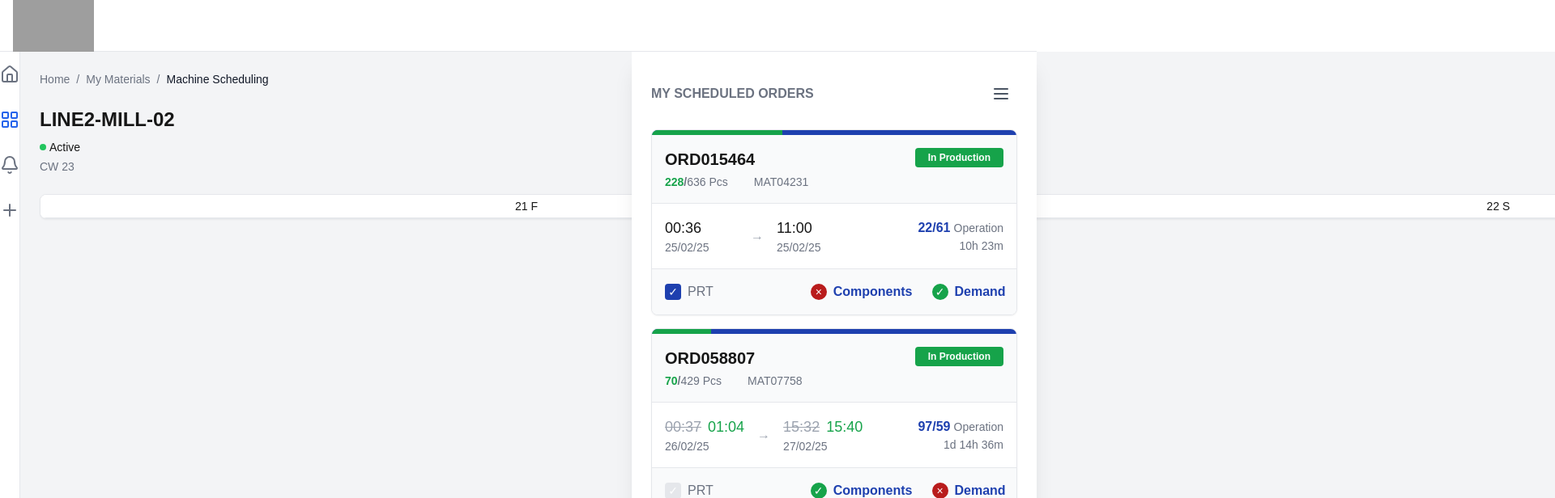
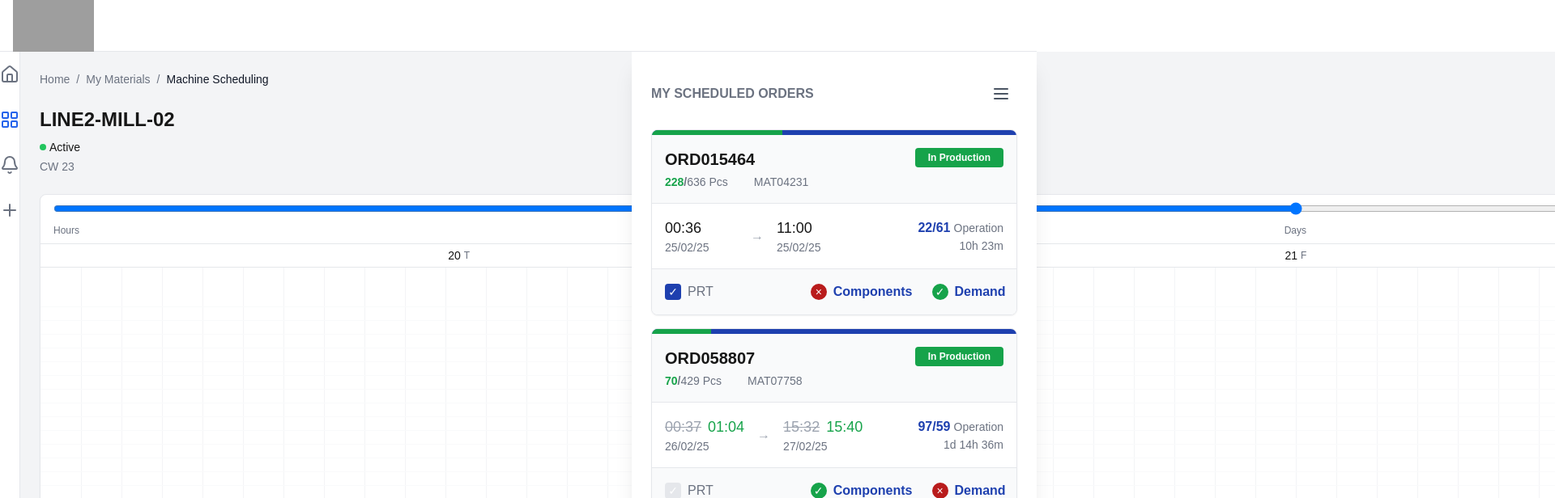
Before and after one commit to ilginarat/scheduling, a Next.js app: page / in a window 1280 px wide. Shown: the top 616 px of the page at 81% size, 1920 px wide, since content can reach past the window. Built offline with nearby package versions, Linux system fonts and the light colour scheme; grey boxes are pictures that could not be loaded.

Commit message:
timeline 0.2

```diff
--- a/src/app/page.tsx
+++ b/src/app/page.tsx
@@ -69,7 +69,7 @@ export default function Home() {
                 <main className="flex-1 bg-gray-100">
                     <div className="flex h-full relative">
                         {/* Main Content Area */}
-                        <div className="flex-1 p-6">
+                        <div className="flex-1 p-6 flex flex-col">
                             <nav className="flex items-center space-x-2 text-sm text-gray-500 mb-6">
                                 <Link href="/" className="hover:text-gray-700">
                                     Home
@@ -104,12 +104,16 @@ export default function Home() {
                             </div>
 
                             {/* Timeline Container */}
-                            <div className="bg-white rounded-lg shadow-sm border border-gray-200 overflow-hidden">
-                                <TimelineGrid
-                                    startDate={timelineStartDate}
-                                    endDate={timelineEndDate}
-                                    gridGrain={gridGrain}
-                                />
+                            <div
+                                className="flex-1 bg-white rounded-lg shadow-sm border border-gray-200 overflow-hidden"
+                                style={{
+                                    width: isOrdersOpen
+                                        ? "calc(100% - 500px)"
+                                        : "100%",
+                                    transition: "width 300ms ease-in-out",
+                                }}
+                            >
+                                <TimelineGrid gridGrain="hour" />
                             </div>
                         </div>
 
--- a/src/components/timeline/TimelineGrid.tsx
+++ b/src/components/timeline/TimelineGrid.tsx
@@ -1,21 +1,15 @@
-import React, {
-    useEffect,
-    useRef,
-    useState,
-    WheelEvent,
-    TouchEvent,
-} from "react";
+import React, { useEffect, useRef, useState } from "react";
 import {
     format,
     addHours,
     startOfDay,
     endOfDay,
+    addDays,
     eachDayOfInterval,
+    addMonths,
 } from "date-fns";
 
 interface TimelineGridProps {
-    startDate: Date;
-    endDate: Date;
     gridGrain: "hour" | "halfDay" | "day";
 }
 
@@ -25,111 +19,93 @@ interface DateGroup {
     end: Date;
 }
 
-const TimelineGrid: React.FC<TimelineGridProps> = ({
-    startDate,
-    endDate,
-    gridGrain,
-}) => {
+const TimelineGrid: React.FC<TimelineGridProps> = ({ gridGrain }) => {
     const gridRef = useRef<HTMLDivElement>(null);
     const [visibleGroups, setVisibleGroups] = useState<DateGroup[]>([]);
-    const [scale, setScale] = useState(1);
-    const minDateWidth = 50; // Base width (in pixels) for each column
-    const MIN_SCALE = 0.1;
-    const MAX_SCALE = 3;
+    const [scale, setScale] = useState(50); // Scale from 0 to 100
+    const baseColumnWidth = 50;
 
-    // This ref stores the initial distance between two touch points for pinch gestures.
-    const pinchRef = useRef<number | null>(null);
+    // Calculate dates based on scale value (0-100)
+    // 0: hourly view
+    // 50: daily view
+    // 100: monthly view
+    const calculateVisibleDates = (
+        availableWidth: number,
+        scaleValue: number
+    ) => {
+        const today = startOfDay(new Date());
+        const dates: DateGroup[] = [];
 
-    // Zoom in/out using the mouse wheel (with ctrl/meta key)
-    const handleWheel = (e: WheelEvent<HTMLDivElement>) => {
-        if (e.ctrlKey || e.metaKey) {
-            e.preventDefault();
-            const delta = -e.deltaY;
-            const zoomFactor = 0.01;
-            setScale((prevScale) => {
-                const newScale = prevScale * (1 + delta * zoomFactor);
-                return Math.min(Math.max(newScale, MIN_SCALE), MAX_SCALE);
+        if (scaleValue < 33) {
+            // Hour view
+            // Show hours for current day and adjacent days
+            const hoursToShow = Math.floor(24 * (1 + scaleValue / 33)); // 24 to 48 hours
+            const startHour = addHours(today, -Math.floor(hoursToShow / 2));
+
+            for (let i = 0; i < hoursToShow; i++) {
+                const hourDate = addHours(startHour, i);
+                dates.push({
+                    start: hourDate,
+                    end: addHours(hourDate, 1),
                 });
             }
-    };
+        } else if (scaleValue < 66) {
+            // Day view
+            // Show individual days
+            const daysToShow = Math.floor(7 * ((scaleValue - 33) / 33)); // 7 to 14 days
+            const startDay = addDays(today, -Math.floor(daysToShow / 2));
 
-    // Touch handlers for pinch-to-zoom gestures
-    const handleTouchStart = (e: TouchEvent<HTMLDivElement>) => {
-        if (e.touches.length === 2) {
-            const dx = e.touches[0].clientX - e.touches[1].clientX;
-            const dy = e.touches[0].clientY - e.touches[1].clientY;
-            pinchRef.current = Math.hypot(dx, dy);
+            for (let i = 0; i < daysToShow; i++) {
+                const dayDate = addDays(startDay, i);
+                dates.push({
+                    start: dayDate,
+                    end: dayDate,
+                });
             }
-    };
+        } else {
+            // Month view
+            // Show days grouped by weeks
+            const totalDays = Math.floor(30 * (scaleValue / 100)); // up to 30 days
+            const startDay = addDays(today, -Math.floor(totalDays / 2));
+            const daysPerGroup = Math.max(1, Math.floor(totalDays / 10)); // Group days as scale increases
 
-    const handleTouchMove = (e: TouchEvent<HTMLDivElement>) => {
-        if (e.touches.length === 2 && pinchRef.current !== null) {
-            const dx = e.touches[0].clientX - e.touches[1].clientX;
-            const dy = e.touches[0].clientY - e.touches[1].clientY;
-            const newDistance = Math.hypot(dx, dy);
-            const distanceDelta = newDistance / pinchRef.current;
-
-            setScale((prevScale) => {
-                const newScale = prevScale * distanceDelta;
-                return Math.min(Math.max(newScale, MIN_SCALE), MAX_SCALE);
-            });
-            pinchRef.current = newDistance;
-        }
-    };
-
-    const handleTouchEnd = (e: TouchEvent<HTMLDivElement>) => {
-        if (e.touches.length < 2) {
-            pinchRef.current = null;
-        }
-    };
-
-    // Recalculate visible date groups whenever startDate, endDate, or scale changes.
-    useEffect(() => {
-        const calculateVisibleGroups = () => {
-            if (!gridRef.current) return;
-
-            const gridWidth = gridRef.current.offsetWidth;
-            // Multiply scale so that higher scale means wider columns.
-            const scaledDateWidth = minDateWidth * scale;
-            const maxVisibleColumns = Math.floor(gridWidth / scaledDateWidth);
-
-            const allDates = eachDayOfInterval({
-                start: startDate,
-                end: endDate,
-            });
-            let groups: DateGroup[] = [];
-
-            if (allDates.length <= maxVisibleColumns) {
-                groups = allDates.map((date) => ({ start: date, end: date }));
-            } else {
-                const groupSize = Math.ceil(
-                    allDates.length / maxVisibleColumns
-                );
-                for (let i = 0; i < allDates.length; i += groupSize) {
-                    const groupSlice = allDates.slice(i, i + groupSize);
-                    groups.push({
-                        start: groupSlice[0],
-                        end: groupSlice[groupSlice.length - 1],
+            for (let i = 0; i < totalDays; i += daysPerGroup) {
+                const groupStart = addDays(startDay, i);
+                const groupEnd = addDays(groupStart, daysPerGroup - 1);
+                dates.push({
+                    start: groupStart,
+                    end: groupEnd,
                 });
             }
         }
+
+        return dates;
+    };
+
+    useEffect(() => {
+        const updateVisibleGroups = () => {
+            if (!gridRef.current) return;
+            const gridWidth = gridRef.current.offsetWidth;
+            const groups = calculateVisibleDates(gridWidth, scale);
             setVisibleGroups(groups);
         };
 
-        calculateVisibleGroups();
+        updateVisibleGroups();
 
-        const resizeObserver = new ResizeObserver(calculateVisibleGroups);
+        const resizeObserver = new ResizeObserver(updateVisibleGroups);
         if (gridRef.current) {
             resizeObserver.observe(gridRef.current);
         }
         return () => resizeObserver.disconnect();
-    }, [startDate, endDate, scale]);
+    }, [scale]);
 
-    // Generate time slots based on gridGrain.
     const generateTimeSlots = () => {
+        if (visibleGroups.length === 0) return [];
+
         const slots = [];
-        let current = startOfDay(startDate);
-        const end = endOfDay(endDate);
+        let current = startOfDay(visibleGroups[0].start);
+        const end = endOfDay(visibleGroups[visibleGroups.length - 1].end);
+
         const increment = {
             hour: 1,
             halfDay: 12,
@@ -143,33 +119,61 @@ const TimelineGrid: React.FC<TimelineGridProps> = ({
         return slots;
     };
 
+    const formatDateLabel = (group: DateGroup) => {
+        if (scale < 33) {
+            // Hour view: show hour
+            return format(group.start, "HH:mm");
+        } else if (scale < 66) {
+            // Day view: show date with day
+            return (
+                <span className="inline-flex items-center gap-1">
+                    {format(group.start, "d")}
+                    <span className="text-gray-500 text-xs">
+                        {format(group.start, "EEEEE")}
+                    </span>
+                </span>
+            );
+        } else {
+            // Month view: show date range if grouped
+            return group.start.getTime() === group.end.getTime()
+                ? format(group.start, "d")
+                : `${format(group.start, "d")}-${format(group.end, "d")}`;
+        }
+    };
+
     const timeSlots = generateTimeSlots();
 
     return (
-        <div
-            ref={gridRef}
-            className="relative w-full h-full bg-white"
-            onWheel={handleWheel}
-            onTouchStart={handleTouchStart}
-            onTouchMove={handleTouchMove}
-            onTouchEnd={handleTouchEnd}
-            style={{ touchAction: "none" }}
-        >
-            {/* Header with date labels or grouped ranges */}
+        <div className="flex flex-col h-full">
+            {/* Scale Slider */}
+            <div className="px-4 py-2 border-b border-gray-200">
+                <input
+                    type="range"
+                    min="0"
+                    max="100"
+                    value={scale}
+                    onChange={(e) => setScale(Number(e.target.value))}
+                    className="w-full"
+                />
+                <div className="flex justify-between text-xs text-gray-500 mt-1">
+                    <span>Hours</span>
+                    <span>Days</span>
+                    <span>Month</span>
+                </div>
+            </div>
+
+            {/* Timeline Grid */}
+            <div ref={gridRef} className="relative flex-1 bg-white">
+                {/* Header with date labels */}
                 <div className="flex border-b border-gray-200 transition-all duration-200">
                     {visibleGroups.map((group, index) => (
                         <div
                             key={index}
                             className="flex-1 px-2 py-1 text-center transition-all duration-200"
-                        style={{ minWidth: `${minDateWidth * scale}px` }}
+                            style={{ minWidth: `${baseColumnWidth}px` }}
                         >
                             <div className="text-sm font-medium">
-                            {group.start.getTime() === group.end.getTime()
-                                ? format(group.start, "d EEEEE")
-                                : `${format(group.start, "d")}-${format(
-                                      group.end,
-                                      "d"
-                                  )} ${format(group.start, "MMMM")}`}
+                                {formatDateLabel(group)}
                             </div>
                         </div>
                     ))}
@@ -183,7 +187,7 @@ const TimelineGrid: React.FC<TimelineGridProps> = ({
                             <div
                                 key={slot.getTime()}
                                 className="flex-1 border-l border-gray-100 first:border-l-0 transition-all duration-200"
-                            style={{ minWidth: `${minDateWidth * scale}px` }}
+                                style={{ minWidth: `${baseColumnWidth}px` }}
                             />
                         ))}
                     </div>
@@ -200,6 +204,7 @@ const TimelineGrid: React.FC<TimelineGridProps> = ({
                     </div>
                 </div>
             </div>
+        </div>
     );
 };
 
```
Lines whose indentation alone changed are shown as unchanged.
